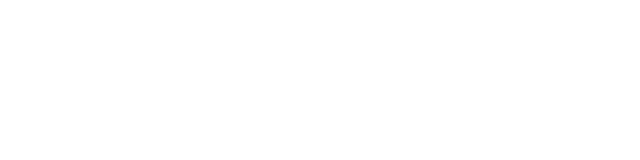
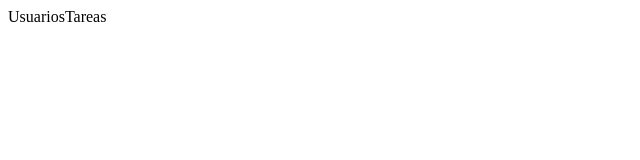
Before and after one commit to Victor-Landa/react-redux, a React (Create React App) app: page / in a window 1280 px wide. Shown: the top 160 px of the page, without its empty margins (0-640 px from the left). Built offline with nearby package versions, Linux system fonts and the light colour scheme.

Commit message:
Importé Menu en App.js

```diff
--- a/src/components/App.js
+++ b/src/components/App.js
@@ -1,9 +1,10 @@
 import React from 'react';
 import { BrowserRouter } from 'react-router-dom';
+import Menu from './Menu';
 
 const App = () => (
   <BrowserRouter>
-
+    <Menu/>
   </BrowserRouter>
 )
 
```
